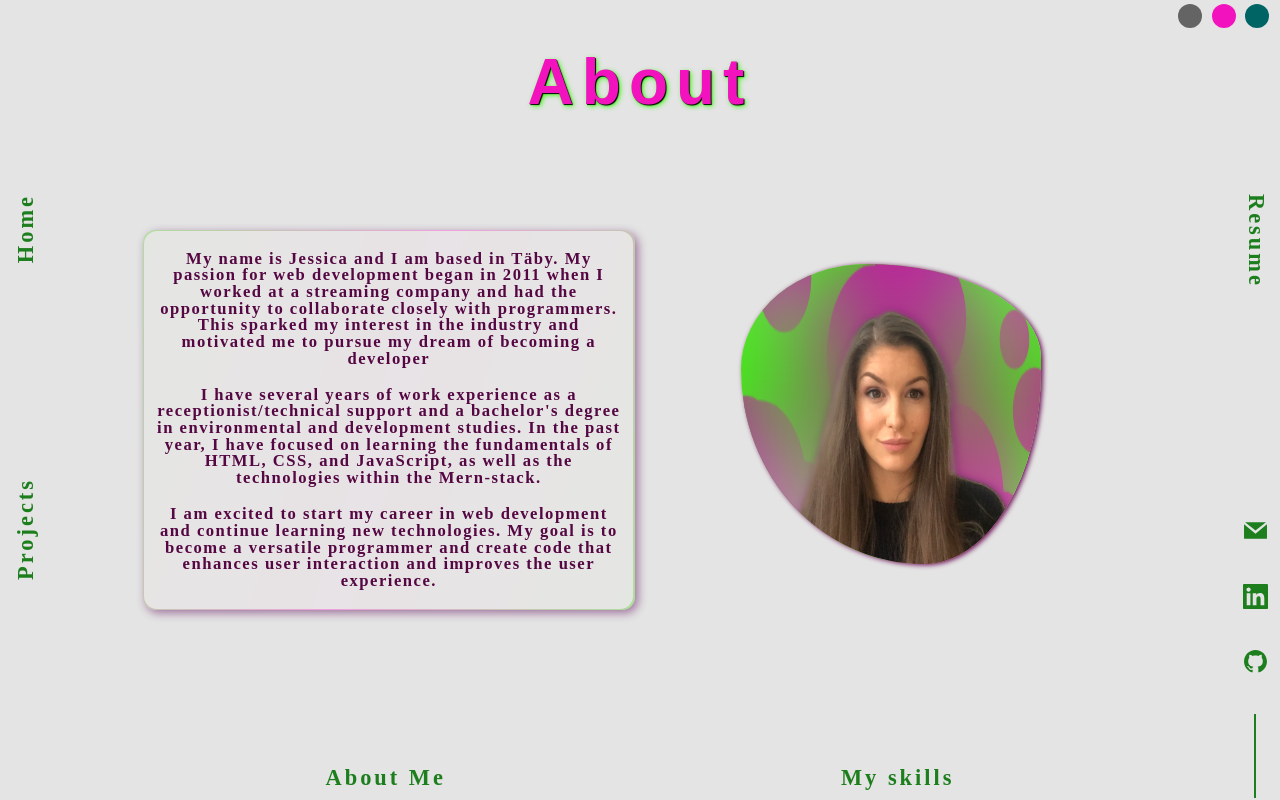
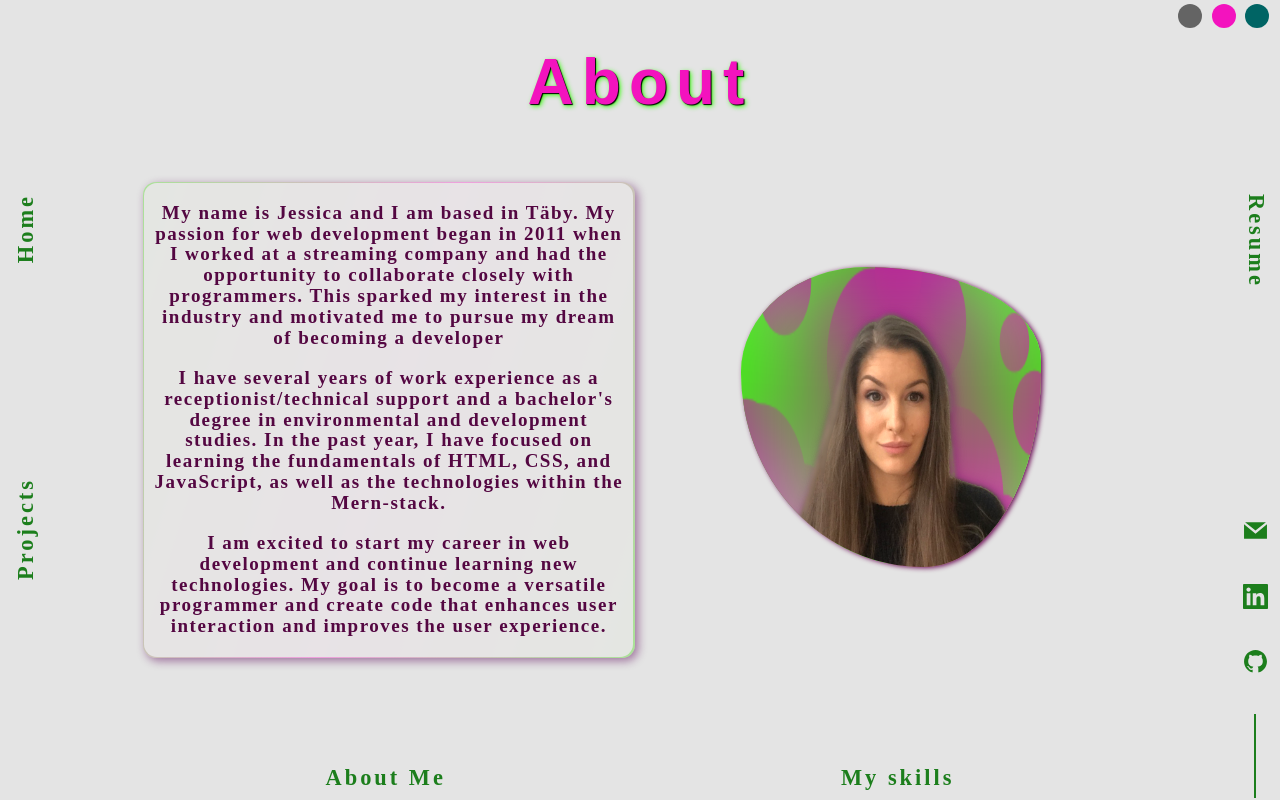
Before and after one commit to Response201/Portfolio, a React (Vite) app: page /about in a window 1280 px wide. Built offline with nearby package versions, Linux system fonts and the light colour scheme; a web font is replaced by a local one.

Commit message:
Update about.css

```diff
--- a/src/pages/About/about.css
+++ b/src/pages/About/about.css
@@ -42,22 +42,22 @@ margin-bottom: 5%;
   font-size: clamp(9px, calc(1vh), 19px);
   color: var(--text-secondary);
   height: fit-content;
-  width: 90%;
+  width: 98%;
   padding: 0%;
-  margin: 0% 0;
+  margin: 0;
   letter-spacing: 1.5px;
 }
 .about___section_text p {
-  font-size: clamp(9px, calc(0.8vw + 0.8vh), 19px);
-  line-height: clamp(11px, calc(0.8vw + 0.8vh), 25px);
+  font-size: clamp(10px, calc(1vw + 1vh), 19px);
+  line-height: clamp(11px, calc(1vw + 1vh), 24px);
 }
 
 .about___section_img {
   z-index: 100;
   display: flex;
-  height: 101%;
+  height: 98%;
   width: 98%;
-
+  margin: 1% 0 0 0;
 
 
 }
```
